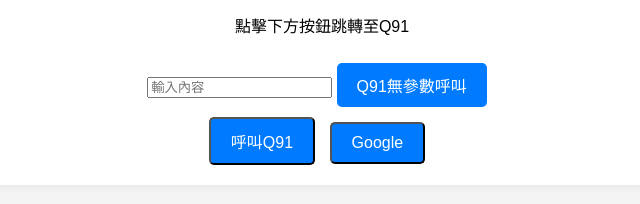
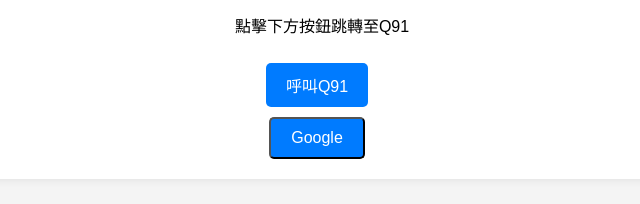
Before and after one commit to JerryForWork/JerryForWork.github.io, a plain HTML site: page index.html in a window 1280 px wide. Shown: the part 186-390 px from the top of the page, without its empty margins (318-958 px from the left). Drawn offline with Linux system fonts and the light colour scheme.

Commit message:
cancel with data scheme

```diff
--- a/index.html
+++ b/index.html
@@ -97,11 +97,12 @@
     <p>此頁僅用於呼叫Q91 scheme測試用</p>
     <p>點擊下方按鈕跳轉至Q91</p>
 
-	<input type="text" class="input-box" id="inputData" placeholder="輸入內容">
 
-	<a class="button" href="q91://ic.chance/" target="_blank">Q91無參數呼叫</a><br>
+	<a class="button" href="q91://ic.chance/" target="_blank">呼叫Q91</a><br>
 
-    <button class="button" onclick="generateQ91Scheme()">呼叫Q91</button>
+	<!-- <input type="text" class="input-box" id="inputData" placeholder="輸入內容"> -->
+
+    <!-- <button class="button" onclick="generateQ91Scheme()">呼叫Q91</button> -->
 
 	<button class="button" onclick="openGoogle()">Google</button>
 
```
